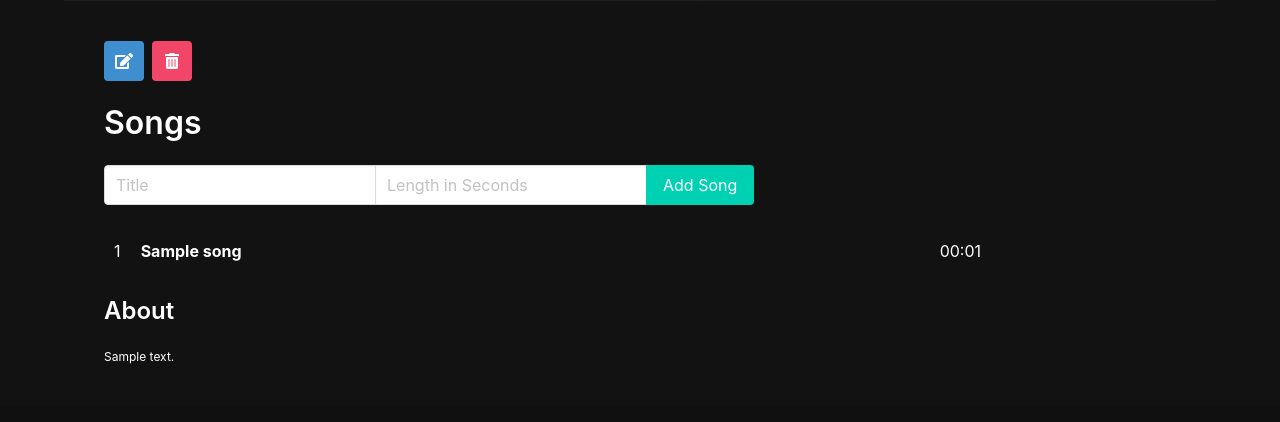
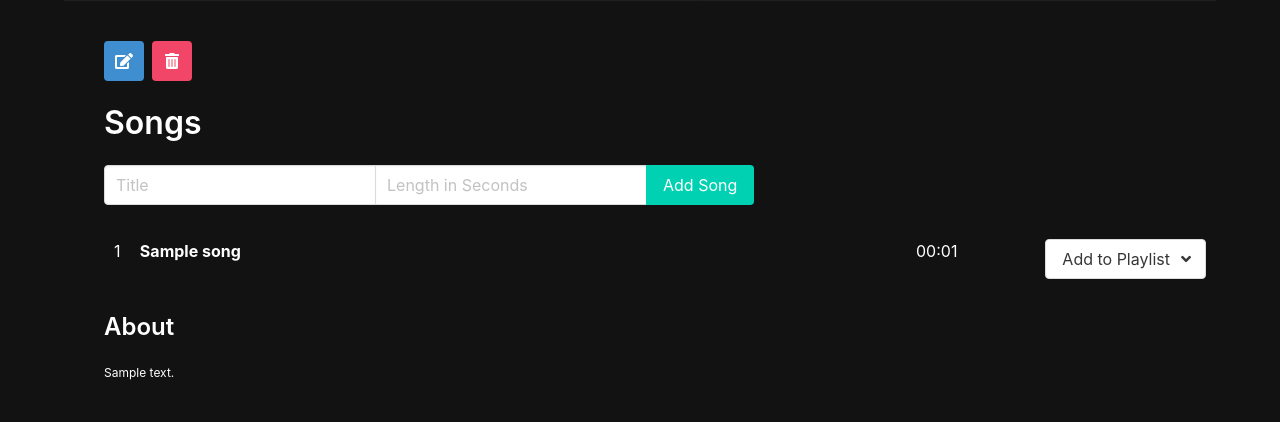
Before and after one commit to MikyGabry/Spotify_django, a Django app: page /artists/1/ in a window 1280 px wide. Shown: the part 551-973 px from the top of the page. Before the commit the page ends 915 px from the top, so only its background shows below. Run offline with Django 4.2, Linux system fonts and the light colour scheme; tables that the repository leaves empty hold one stand-in row (values such as "Sample post"); grey boxes marked "Sample" are stand-in pictures.

Commit message:
Create the delite end add song in playlist. And finisched the ManytoMany

```diff
--- a/main_app/static/scripts/main.js
+++ b/main_app/static/scripts/main.js
@@ -3,3 +3,7 @@ $(".navbar-burger").click(function () {
     $(".navbar-burger").toggleClass("is-active");
     $(".navbar-menu").toggleClass("is-active");
   });
+
+$(".dropdown").click(function (event) {
+  $(this).toggleClass("is-active")
+})
--- a/main_app/static/styles/main.css
+++ b/main_app/static/styles/main.css
@@ -87,7 +87,7 @@ body {
     width: 100%;
     padding: 10px;
     display: grid;
-    grid-template-columns: 0.1fr 3fr 1fr;
+    grid-template-columns: 0.1fr 3fr 0.5fr 0.3fr;
     border-radius: 5px;
 }
 
--- a/main_app/templates/artist_detail.html
+++ b/main_app/templates/artist_detail.html
@@ -61,6 +61,25 @@
           <span>{{forloop.counter}}</span>
           <span><b>{{song.title}}</b></span>
           <span>{{song.get_length}}</span>
+          <span>
+            <div class="dropdown">
+                <div class="dropdown-trigger">
+                    <button class="button" aria-haspopup="true" aria-controls="dropdown-menu">
+                        <span>Add to Playlist</span>
+                        <span class="icon is-small">
+                            <i class="fas fa-angle-down" aria-hidden="true"></i>
+                        </span>
+                    </button>
+                </div>
+                <div class="dropdown-menu" id="dropdown-menu" role="menu">
+                    <div class="dropdown-content">
+                        {% for playlist in playlists %}
+                        <a href="{% url 'playlist_song_assoc' playlist.pk song.pk %}?assoc=add" class="dropdown-item">{{ playlist.title}}</a>
+                        {% endfor %}
+                    </div>
+                </div>
+            </div>
+          </span>
         </div>
         {% empty %}
         <article class="message">
--- a/main_app/urls.py
+++ b/main_app/urls.py
@@ -11,4 +11,5 @@ urlpatterns = [
     path('artists/<int:pk>/update', views.ArtistUpdate.as_view(), name="artist_update"),
     path('artists/<int:pk>/delete', views.ArtistDelete.as_view(), name="artist_delete"),
     path('artist/<int:pk>/songs/new', views.SongCreate.as_view(), name="song_create"),
+    path('playlist/<int:pk>/songs/<int:song_pk>/', views.PlaylistSongAssoc.as_view(), name="playlist_song_assoc"),
 ]
--- a/main_app/views.py
+++ b/main_app/views.py
@@ -83,6 +83,11 @@ class ArtistDetail(DetailView):
     model = Artist
     template_name = "artist_detail.html"
 
+    def get_context_data(self, **kwargs):
+        context = super().get_context_data(**kwargs)
+        context["playlists"] = Playlist.objects.all()
+        return context
+
 class ArtistUpdate(UpdateView):
     model = Artist
     fields = ['name', 'img', 'bio', 'verified_artist']
@@ -102,6 +107,15 @@ class SongCreate(View):
         Song.objects.create(title=title, length=length, artist=artist)
         return redirect('artist_detail', pk=pk)
 
+class PlaylistSongAssoc(View):
+    def get(self, request, pk, song_pk):
+        assoc = request.GET.get("assoc")
+        if assoc == "remove":
+            Playlist.objects.get(pk=pk).songs.remove(song_pk)
+        if assoc == "add":
+            Playlist.objects.get(pk=pk).songs.add(song_pk)
+        return redirect('home')
+
 # COME FARE SENTA template_name
 # class About(View):
 #     def get(self, req):
```
Also changed, not shown: main_app/templates/home.html (+7 -0 lines).
